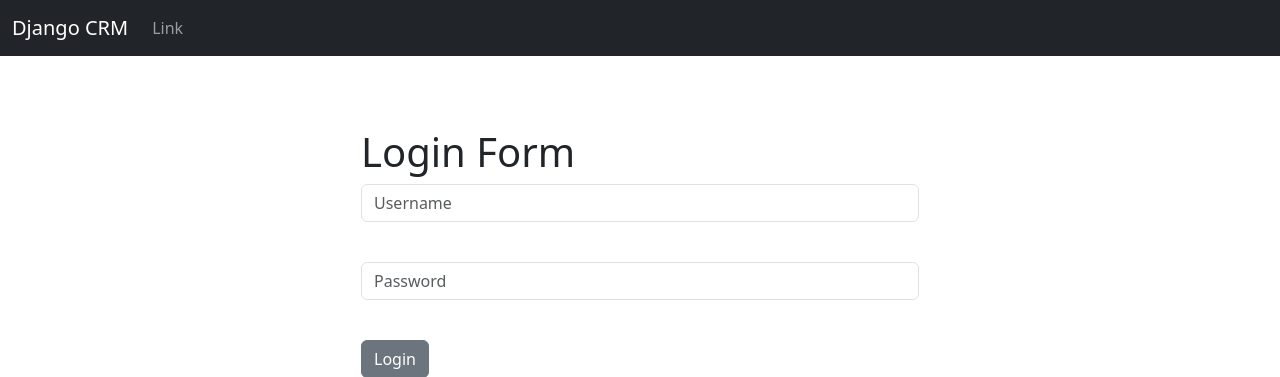
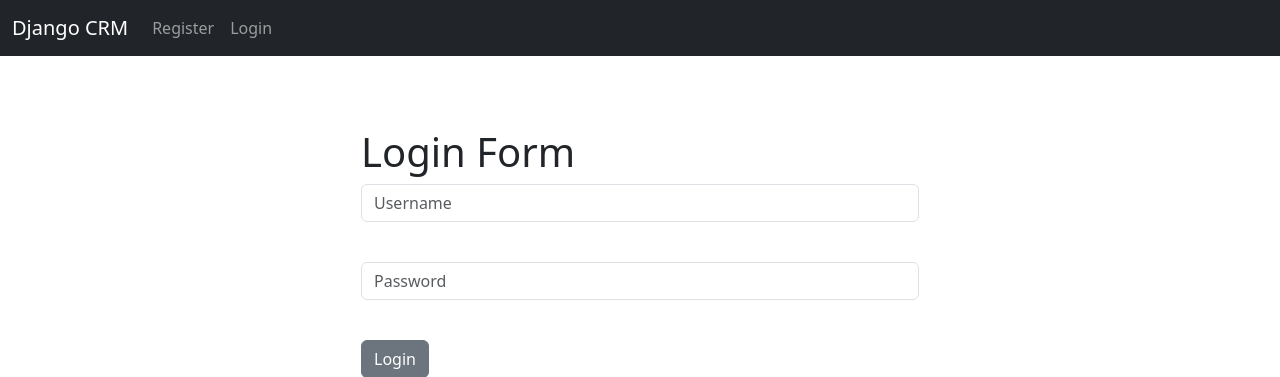
Before and after one commit to HailemichaelSintayehu/CRM, a Django app: page / in a window 1280 px wide. Shown: the top 377 px of the page. Run offline with Django 5.2, Linux system fonts and the light colour scheme.

Commit message:
login and register page added

```diff
--- a/website/templates/navbar.html
+++ b/website/templates/navbar.html
@@ -6,9 +6,22 @@
       </button>
       <div class="collapse navbar-collapse" id="navbarSupportedContent">
         <ul class="navbar-nav me-auto mb-2 mb-lg-0">
+
+          {% if user.is_authenticated %}
           <li class="nav-item">
-            <a class="nav-link" href="#">Link</a>
+            <a class="nav-link" href= {% url 'logout' %}>Logout</a>
           </li>
+
+          {% else %}
+          <li class="nav-item">
+            <a class="nav-link" href = {% url 'register' %}>Register</a>
+          </li>
+
+          <li class="nav-item">
+            <a class="nav-link" href = {% url 'home' %}>Login</a>
+          </li>
+
+          {% endif %}
 
 
         </ul>
--- a/website/urls.py
+++ b/website/urls.py
@@ -2,7 +2,8 @@ from django.urls import path
 from . import views
 
 urlpatterns = [
-    path('', views.home, name='home'),
+    path('', views.home, name = 'home'),
     # path('/login', views.login_user, name='login'),
-    # path('logout', views.logout_user , name='logout')
+    path('logout', views.logout_user , name = 'logout'),
+    path('register' , views.register_user , name = 'register')
 ]
--- a/website/views.py
+++ b/website/views.py
@@ -1,8 +1,6 @@
 from django.shortcuts import render,redirect
 from django.contrib.auth import authenticate , login , logout
 from django.contrib import messages
-
-
 
 def home(request):
 
@@ -30,4 +28,8 @@ def home(request):
 
 
 def logout_user(request):
-    pass
+    logout(request)
+    messages.success(request , "You Have been Logged out...")
+
+def register_user(request):
+    return render(request, 'register.html' , {})
```
